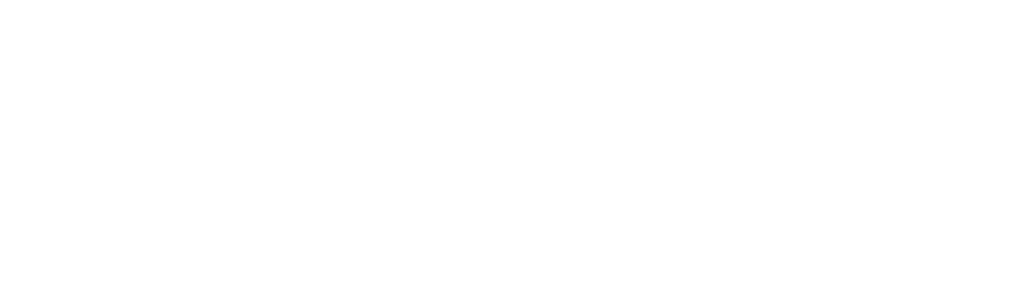
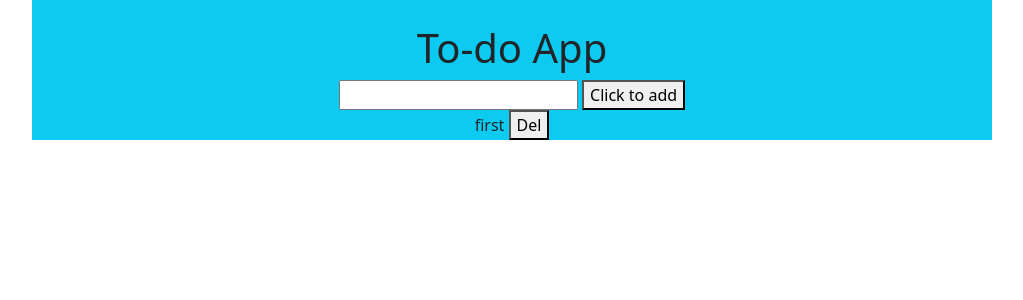
Before and after one commit to Razzi65/useStatePractice, a Next.js app in the folder usestate1/: page /todoapp in a window 1280 px wide. Shown: the top 300 px of the page, without its empty margins (128-1151 px from the left). Built offline with nearby package versions, Linux system fonts and the light colour scheme.

Commit message:
new todo

```diff
--- a/usestate1/components/todo.tsx
+++ b/usestate1/components/todo.tsx
@@ -2,14 +2,59 @@ import { useState } from "react"
 
 const Todo = () => {
 
+    const [todoitems, settodoitems] = useState()
+
+    const [newtodo, setnewtodo] = useState([{item:"first"}])
+
+
+    const additemFnc = () => {
+        setnewtodo([...newtodo, addeditem ])
+    }
+
+
+    const onchangehandler = (e) => {
+        settodoitems(e.target.value)
+    }
+    const addeditem = {item:todoitems}
+
+    console.log(newtodo);
+
+
+    const onclickdelbutton = (items) =>{
+        console.log(items);
+
+    }
+
+
+
+
     return (
         <div>
 
-        </div>
-    )
 
+
+
+            <div className="container-fluid bg-info h-100 w-75 text-center">
+                <br />
+                <div className="container w-50">
+
+                    <h1> To-do App</h1>
+
+
+
+                    <input type={"text"}  onChange={(e)=>onchangehandler(e)} /> <button onClick={()=>additemFnc()} >Click to add</button>
+                    <br/>
+                    {newtodo.map((items)=>{
+                        return (
+                            <div>
+                                {items.item} <button onClick={()=>onclickdelbutton (items)}> Del</button>
+                                </div>
+                        )
+                    })}
+                </div> </div> </div>
+            )
 
 }
 
 
-export default Todo
+            export default Todo
```
